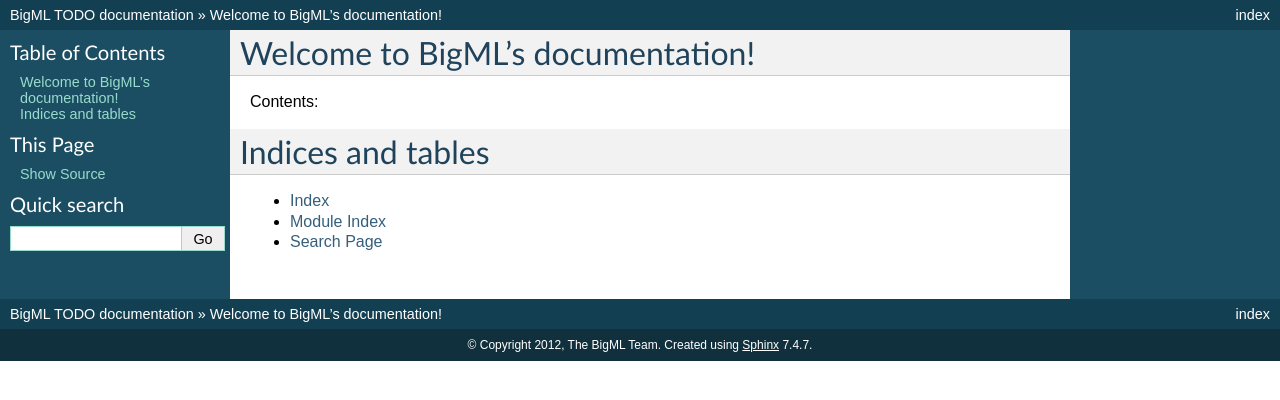
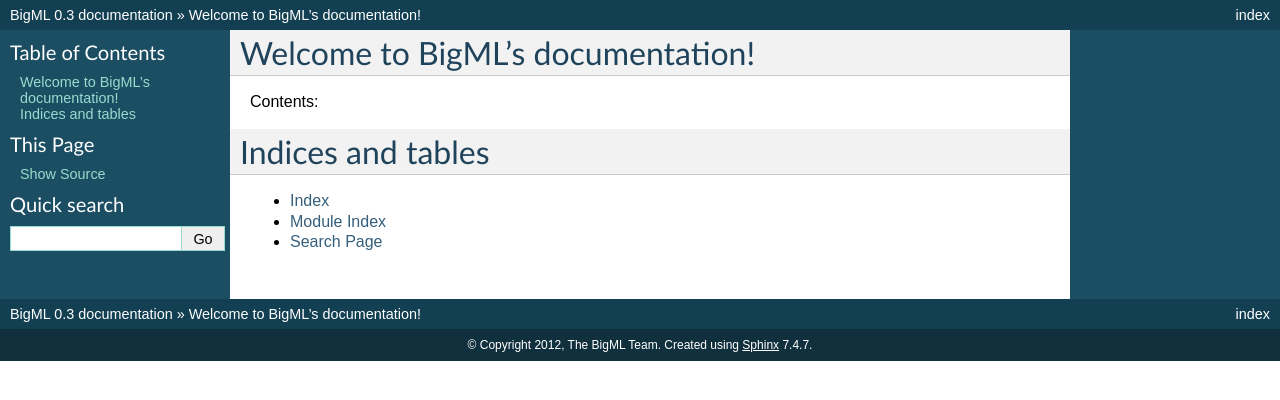
Before and after one commit to bigmlcom/python, a Sphinx documentation site: the page built from docs/index.rst, in a window 1280 px wide. Shown: the top 400 px of the page. Built offline with Sphinx 7.4.7, drawn with Linux system fonts in a browser that asks for light colours; some of the changed lines change nothing that is shown.

Commit message:
Read doc version from bigml.__version__

```diff
--- a/docs/conf.py
+++ b/docs/conf.py
@@ -11,12 +11,17 @@
 # All configuration values have a default; values that are commented out
 # serve to show the default.
 
-import sys, os
+import os
+import re
+import sys
+
+# Path to this project
+project_path = os.path.join(os.path.dirname(__file__), '..')
 
 # If extensions (or modules to document with autodoc) are in another directory,
 # add these directories to sys.path here. If the directory is relative to the
 # documentation root, use os.path.abspath to make it absolute, like shown here.
-#sys.path.insert(0, os.path.abspath('.'))
+sys.path.insert(0, project_path)
 
 # -- General configuration -----------------------------------------------------
 
@@ -48,9 +53,14 @@
 # built documents.
 #
 # The short X.Y version.
-version = 'TODO'
+# Read the version from bigml.__version__ without importing the package
+# (and thus attempting to import packages it depends on that may not be
+# installed yet).
+init_py_path = os.path.join(project_path, 'bigml', '__init__.py')
+version = re.search("__version__ = '([^']+)'",
+                    open(init_py_path).read()).group(1)
 # The full version, including alpha/beta/rc tags.
-release = 'TODO'
+release = version
 
 # The language for content autogenerated by Sphinx. Refer to documentation
 # for a list of supported languages.
```
